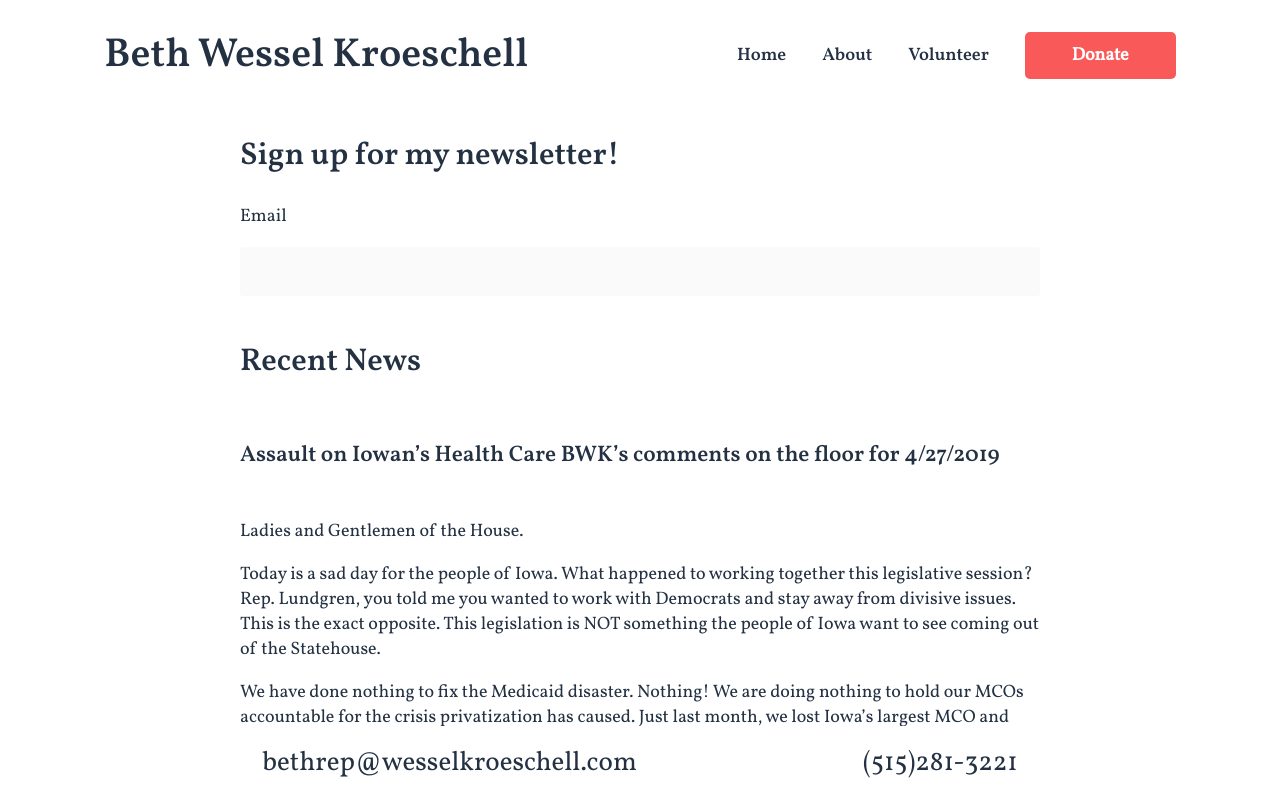
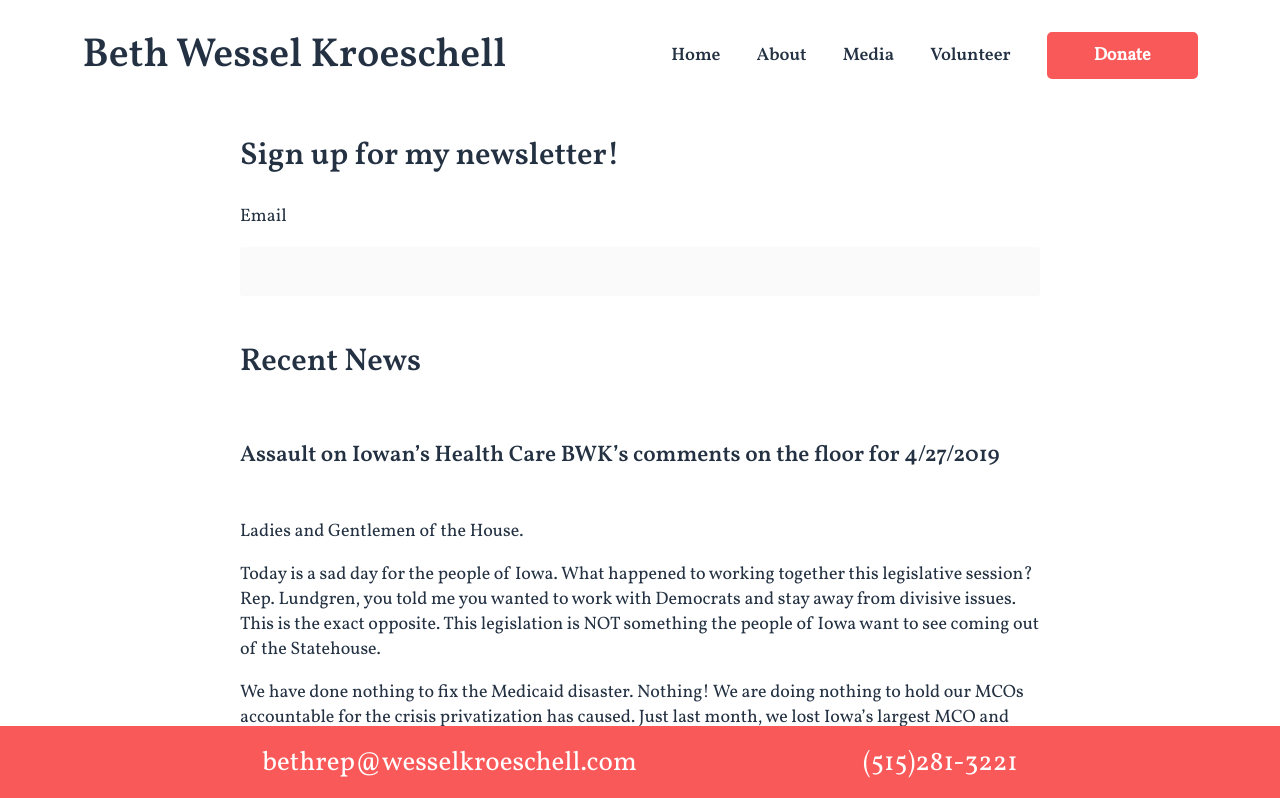
Before and after one commit to JamesODonoghue/wessel-website, a React (Create React App) app: page / in a window 1280 px wide. Shown: the top 798 px of the page. Built offline with nearby package versions, Linux system fonts and the light colour scheme.

Commit message:
added new media page, added a video. style updates to footer

```diff
--- a/src/components/App/App.css
+++ b/src/components/App/App.css
@@ -269,7 +269,8 @@ footer {
         display: flex;
         width: 100%;
         font-size: 3rem;
-        background: #fff;
+        background: var(--button-color);
+        color: #fff;
     }
 
     .contact {
@@ -301,9 +302,9 @@ footer {
     }
 }
 
-@media (max-width: 1060px) {
+@media (min-width: 600px) and (max-width: 1060px) {
     main {
         margin-top: 20rem;
-        margin-bottom: 5rem;
+        margin-bottom: 20rem;
     }
 }
--- a/src/components/App/index.tsx
+++ b/src/components/App/index.tsx
@@ -1,13 +1,14 @@
 import React from 'react';
 import './App.css';
 import { BrowserRouter as Router, Route } from "react-router-dom"
+import { ROUTES } from '../../constants/routes';
 import About from '../About';
 import VolunteerSignUp from '../VolunteerSignUp';
 import Navigation from '../Navigation';
 import Footer from '../Footer';
 import SignUpPage from '../SignUp';
 import Landing from '../Landing';
-import { ROUTES } from '../../constants/routes';
+import Media from '../Media';
 
 const App = () => {
     return (
@@ -18,6 +19,7 @@ const App = () => {
                 <Route path={ROUTES.ABOUT} component={About} />
                 <Route path={ROUTES.SIGN_UP} component={SignUpPage} />
                 <Route path={ROUTES.VOLUNTEER} component={VolunteerSignUp} />
+                <Route path={ROUTES.MEDIA} component={Media} />
                 <Route path={ROUTES.ADMIN} />
             </main>
             <Footer/>
--- a/src/components/Firebase/firebase.ts
+++ b/src/components/Firebase/firebase.ts
@@ -15,7 +15,6 @@ class Firebase {
 
     constructor() {
         app.initializeApp(config);
-
         this.auth = app.auth();
     }
 
--- /dev/null
+++ b/src/components/Media/index.tsx
@@ -0,0 +1,16 @@
+import React from 'react';
+const Media = () => {
+    return (
+        <section>
+            <div className="main-content__header">
+                <h2>Media</h2>
+            </div>
+            <div className="main-content__body">
+                <article>
+                    <iframe style={{ border: 0, width: '100%', height: '400px' }} title="me-video" src="https://www.youtube.com/embed/yBcIFWWU-dc?vq=hd1080" width="560" height="315"></iframe>
+                </article>
+            </div>
+        </section >
+    )
+}
+export default Media
--- a/src/components/Navigation/index.tsx
+++ b/src/components/Navigation/index.tsx
@@ -1,4 +1,4 @@
-import React from 'react';
+import React, { MouseEvent } from 'react';
 import { NavLink } from 'react-router-dom'
 import { ROUTES } from '../../constants/routes';
 import './Menu.css'
@@ -7,20 +7,34 @@ class Navigation extends React.Component<any, any> {
     constructor(props: any) {
         super(props);
         this.state = { isOpen: false }
+
+        this.handleLinkClick = this.handleLinkClick.bind(this);
+        this.handleButtonClick = this.handleButtonClick.bind(this);
+
     }
+
+    handleLinkClick(e: MouseEvent) {
+        this.setState({ isOpen: false })
+    }
+
+    handleButtonClick(e: MouseEvent) {
+        this.setState({ isOpen: !this.state.isOpen })
+    }
+
     render() {
         const { isOpen } = this.state;
         return (
             <header className="header">
                 <h1>Beth Wessel Kroeschell</h1>
                 <div className={`navbar ${isOpen ? 'open' : ''}`}>
-                    <NavLink onClick={() => this.setState({ isOpen: false })} to={ROUTES.LANDING}>Home</NavLink>
-                    <NavLink onClick={() => this.setState({ isOpen: false })} to={ROUTES.ABOUT}>About</NavLink>
-                    <NavLink onClick={() => this.setState({ isOpen: false })} to={ROUTES.VOLUNTEER}>Volunteer</NavLink>
+                    <NavLink onClick={this.handleLinkClick} to={ROUTES.LANDING}>Home</NavLink>
+                    <NavLink onClick={this.handleLinkClick} to={ROUTES.ABOUT}>About</NavLink>
+                    <NavLink onClick={this.handleLinkClick} to={ROUTES.MEDIA}>Media</NavLink>
+                    <NavLink onClick={this.handleLinkClick} to={ROUTES.VOLUNTEER}>Volunteer</NavLink>
                     <button className="donate-button">Donate</button>
                 </div>
-                <button onClick={() => this.setState({ isOpen: !isOpen })} className={`hamburger hamburger--slider ${isOpen ? 'is-active' : ''}`} type="button">
-                    <span className="hamburger-box">
+                <button onClick={this.handleButtonClick} className={`hamburger hamburger--slider ${isOpen ? 'is-active' : ''}`} type="button">
+                    <span id="hamburger-menu" className="hamburger-box">
                         <span className="hamburger-inner"></span>
                     </span>
                 </button>
--- a/src/constants/routes.ts
+++ b/src/constants/routes.ts
@@ -8,5 +8,6 @@ export enum ROUTES {
     ACCOUNT = '/account',
     ADMIN = '/admin',
     PASSWORD_FORGET = '/password-forget',
-    VOLUNTEER = '/volunteer'
+    VOLUNTEER = '/volunteer',
+    MEDIA = '/media'
 }
```
